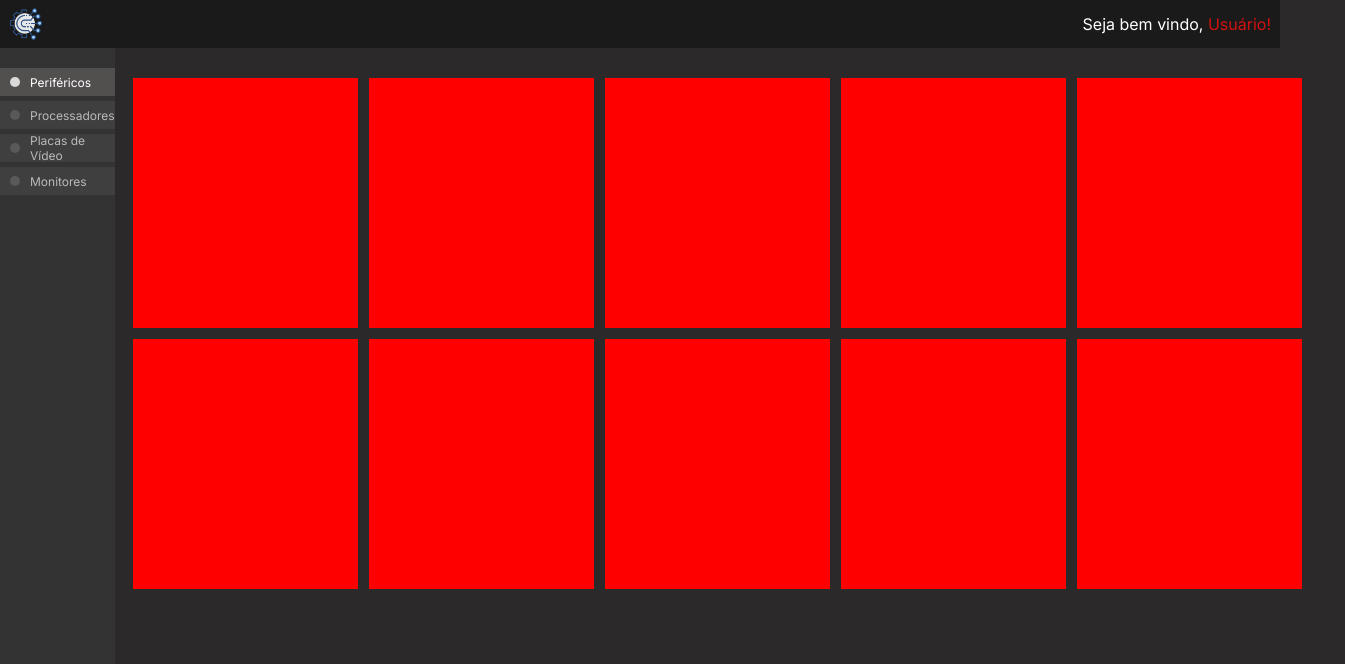
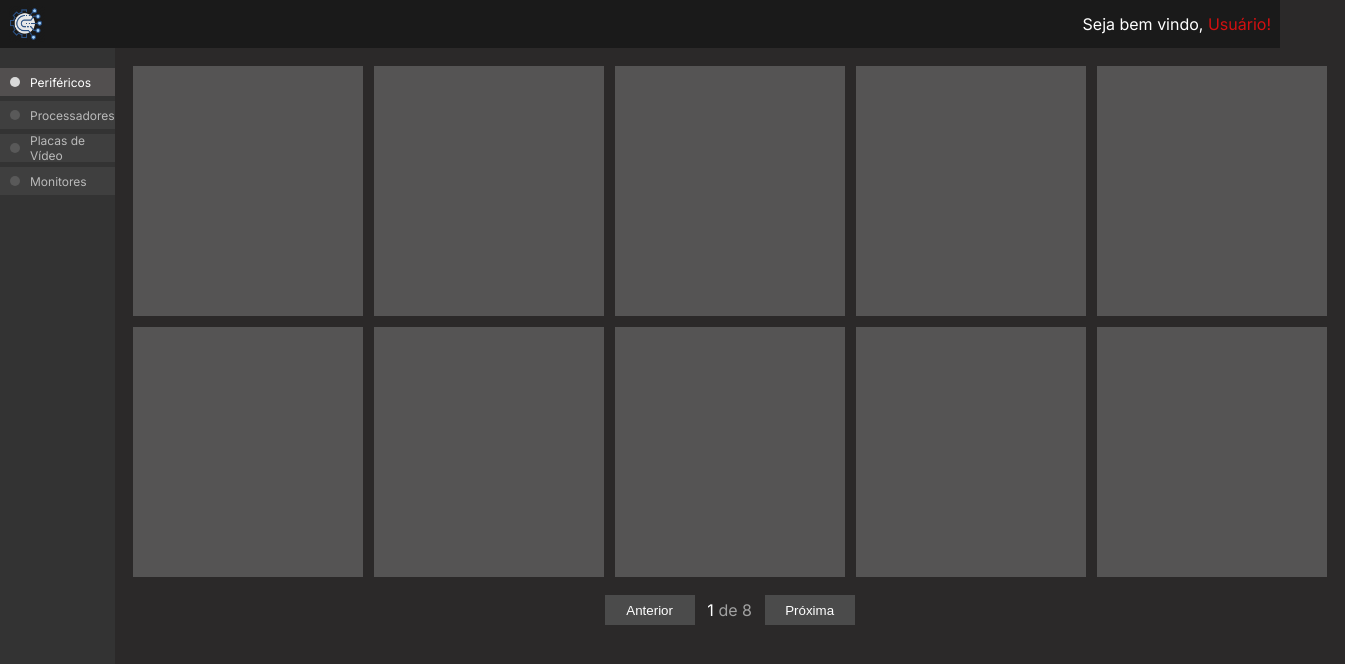
Before and after one commit to TaylorNAlbarnaz/GridShop, a React (Create React App) app: page / in a window 1280 px wide. Shown: the top 664 px of the page, 1345 px wide, since content can reach past the window. Built offline with nearby package versions, Linux system fonts and the light colour scheme.

Commit message:
Seletor de páginas

```diff
--- a/src/App.css
+++ b/src/App.css
@@ -88,17 +88,42 @@ aside {
   height: 100%;
 }
 
-.Items_container {
+.Items__container {
   display: grid;
   width: 100%;
   height: fit-content;
-  padding: 30px 18px;
+  padding: 18px;
   grid-template-columns: auto auto auto auto auto;
   gap: 11px;
 }
 
-.Items_single {
-  width: 225px;
+.Items__single {
+  width: 230px;
   height: 250px;
-  background-color: red;
+  background-color: #555454;
 }
+
+.Page__handler {
+  display: flex;
+  margin: 0 auto;
+  width: 250px;
+  justify-content: space-between;
+  align-items: center;
+}
+
+.Page__handler > button {
+  color: white;
+  width: 90px;
+  height: 30px;
+  background-color: #4B4B4B;
+  border: 0;
+  cursor: pointer;
+}
+
+.Page__counter {
+  color: #A1A1A1;
+}
+
+.Page__counter > span {
+  color: white;
+}
--- a/src/App.js
+++ b/src/App.js
@@ -1,4 +1,4 @@
-import {Header, Sidebar, SidebarItem, Item, Items} from './components/';
+import {Header, Sidebar, SidebarItem, Item, Items, PageHandler} from './components/';
 import './App.css';
 
 function App() {
@@ -27,7 +27,7 @@ function App() {
             <Item/>
           </Items>
 
-
+          <PageHandler/>
         </div>
       </section>
     </div>
--- a/src/components/Item.js
+++ b/src/components/Item.js
@@ -1,7 +1,7 @@
 function Item() {
   return (
     <>
-      <div className='Items_single'>
+      <div className='Items__single'>
 
       </div>
     </>
--- a/src/components/Items.js
+++ b/src/components/Items.js
@@ -1,7 +1,7 @@
 function Items(props) {
   return (
     <>
-      <div className='Items_container'>
+      <div className='Items__container'>
         {props.children}
       </div>
     </>
--- a/src/components/PageHandler.js
+++ b/src/components/PageHandler.js
@@ -1,8 +1,10 @@
 function PageHandler(props) {
   return (
     <>
-      <div className='Items_container'>
-        {props.children}
+      <div className='Page__handler'>
+        <button>Anterior</button>
+        <p className="Page__counter"><span>1</span> de 8</p>
+        <button>Próxima</button>
       </div>
     </>
   );
```
